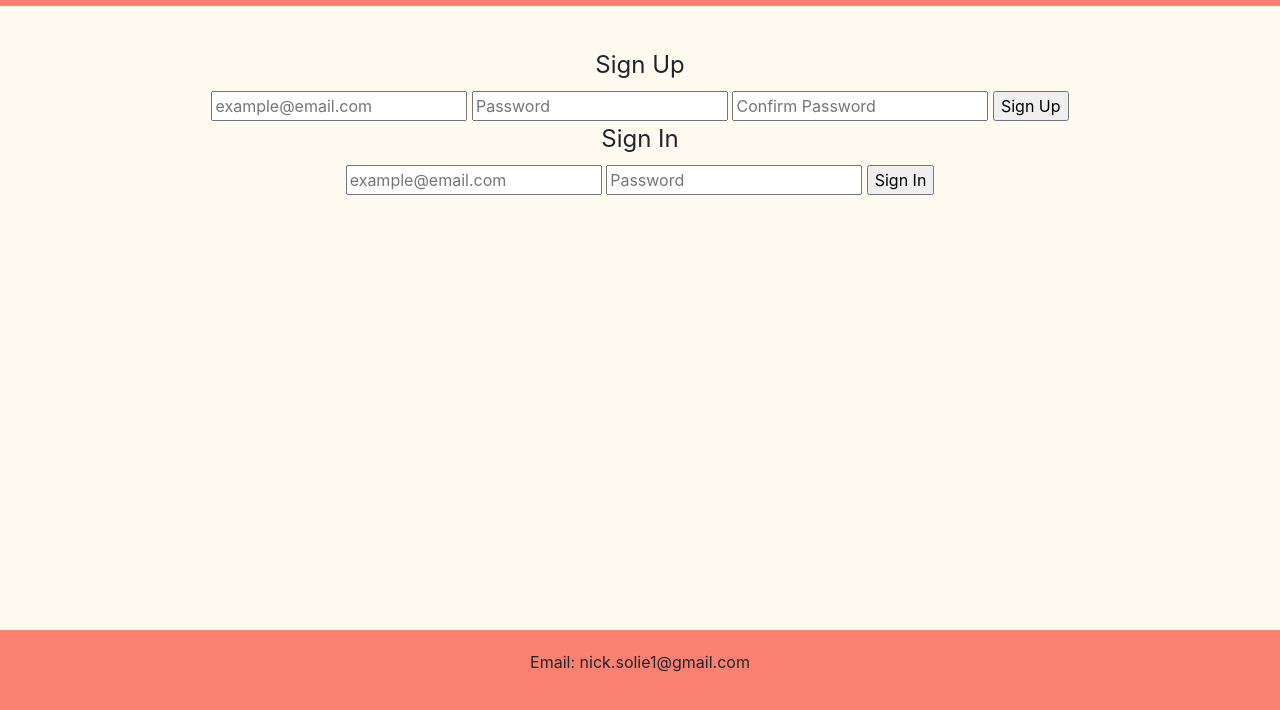
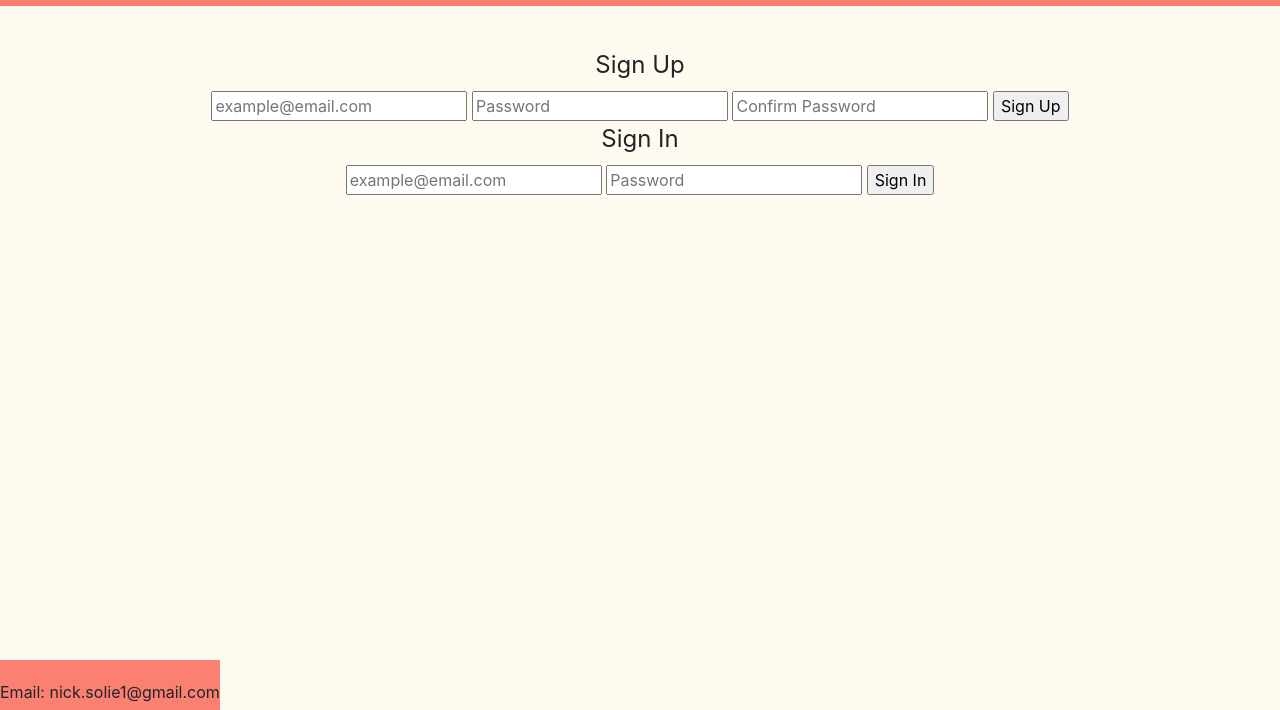
Before and after one commit to nicksolie/tiktactoe, a website built with webpack: page index.html in a window 1280 px wide. Shown: the part 90-800 px from the top of the page. Built offline with nearby package versions, Linux system fonts and the light colour scheme.

Commit message:
Commit before branch

```diff
--- a/assets/styles/index.scss
+++ b/assets/styles/index.scss
@@ -17,11 +17,11 @@ main {
 
 footer {
   background-color: #FA8072;
+  bottom: 0;
   position: absolute;
-  // left: 0;
-  bottom: 0;
   text-align: center;
-  width: 100%;
+  height: 50px;
+  margin-top: 2px;
   padding: 20px 0;
 }
 
```
